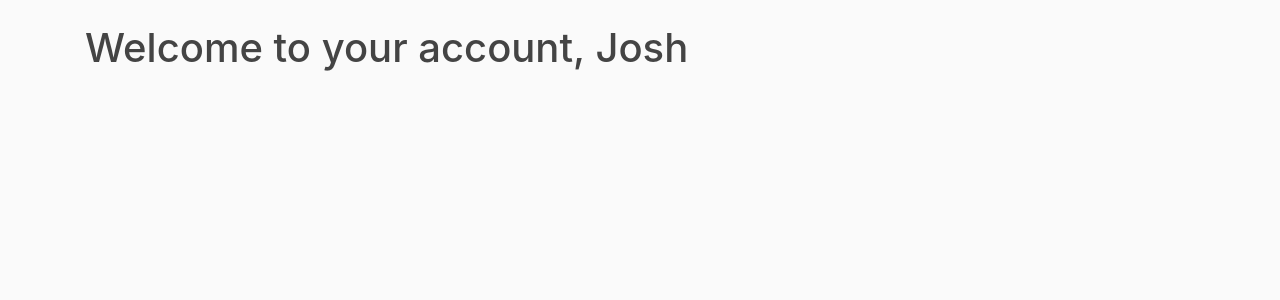
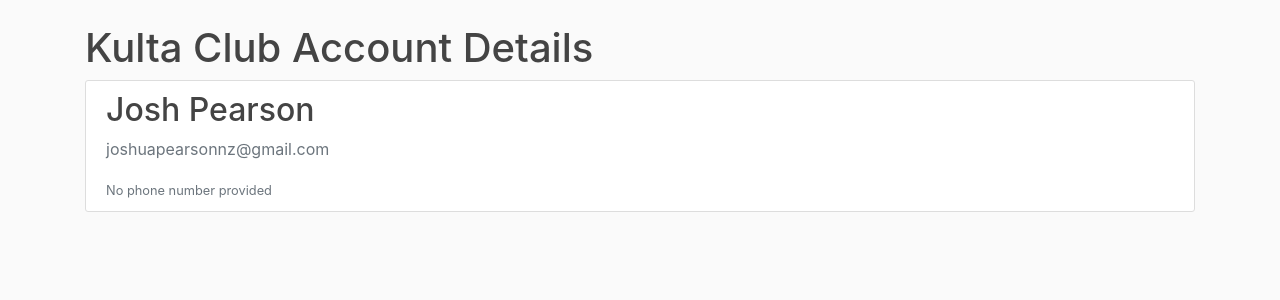
Before and after one commit to baconeta/159352-assignment2, a Flask app: page /customer in a window 1280 px wide. Shown: the part 56-356 px from the top of the page. Run offline with Flask 2, Linux system fonts and the light colour scheme; a user stored in the database is signed in.

Commit message:
basic account page update

```diff
--- a/flightbookingapp/routes.py
+++ b/flightbookingapp/routes.py
@@ -65,4 +65,4 @@ def booking():
 @app.route('/customer')
 @login_required
 def customer():
-    return render_template('customer.html', title='My account')
+    return render_template('customer.html', title='My Account')
--- a/flightbookingapp/templates/customer.html
+++ b/flightbookingapp/templates/customer.html
@@ -1,4 +1,17 @@
 {% extends "layout.html" %}
 {% block content %}
-    <h1> Welcome to your account, {{ current_user.first_name }} </h1>
+    <h1 class="account-heading"> Kulta Club Account Details </h1>
+    <div class="content-section">
+        <div class="media">
+            <div class="media-body">
+                <h2 class="account-heading">{{ current_user.first_name }} {{ current_user.last_name }}</h2>
+                <p class="text-secondary">{{ current_user.email }}</p>
+                {% if current_user.phone_number == None %}
+                    <small class="text-secondary">No phone number provided</small>
+                {% else %}
+                    <p class="text-secondary">{{ current_user.phone_number }}</p>
+                {% endif %}
+            </div>
+        </div>
+    </div>
 {% endblock content %}
```
